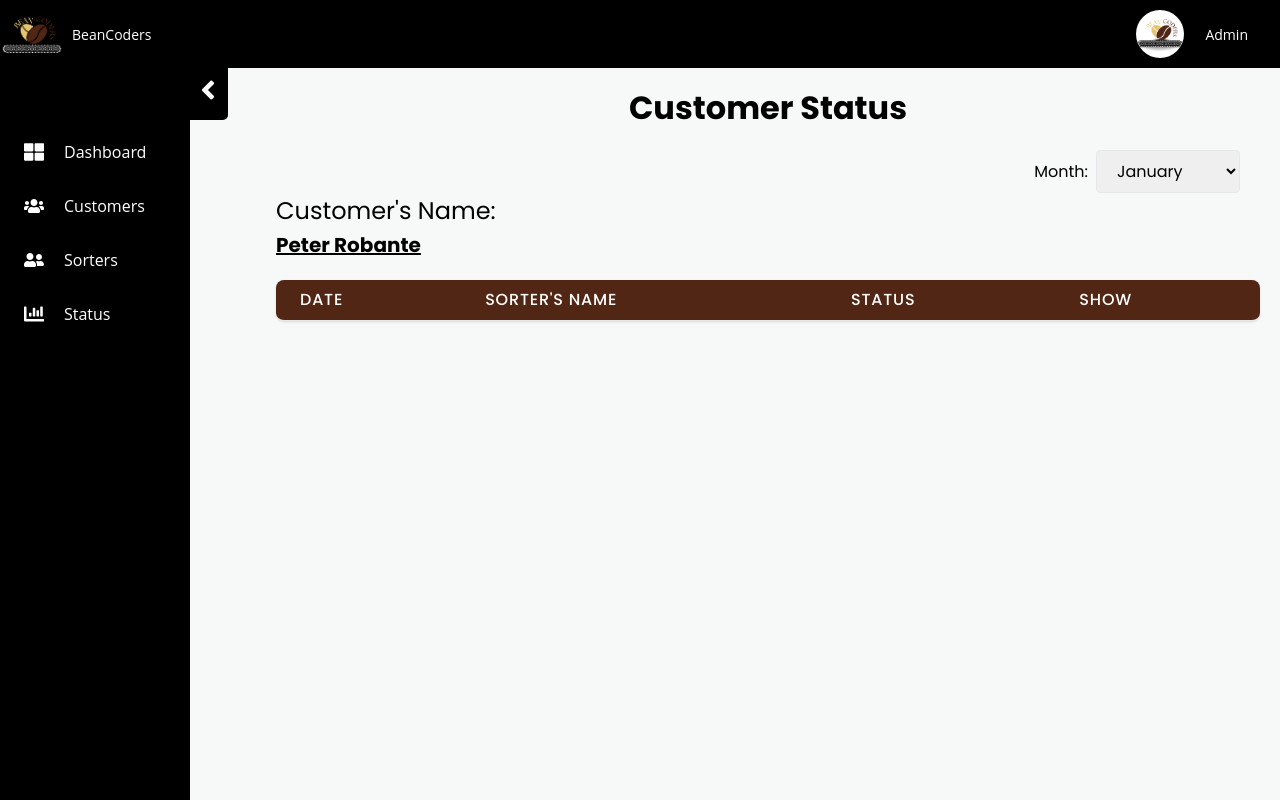
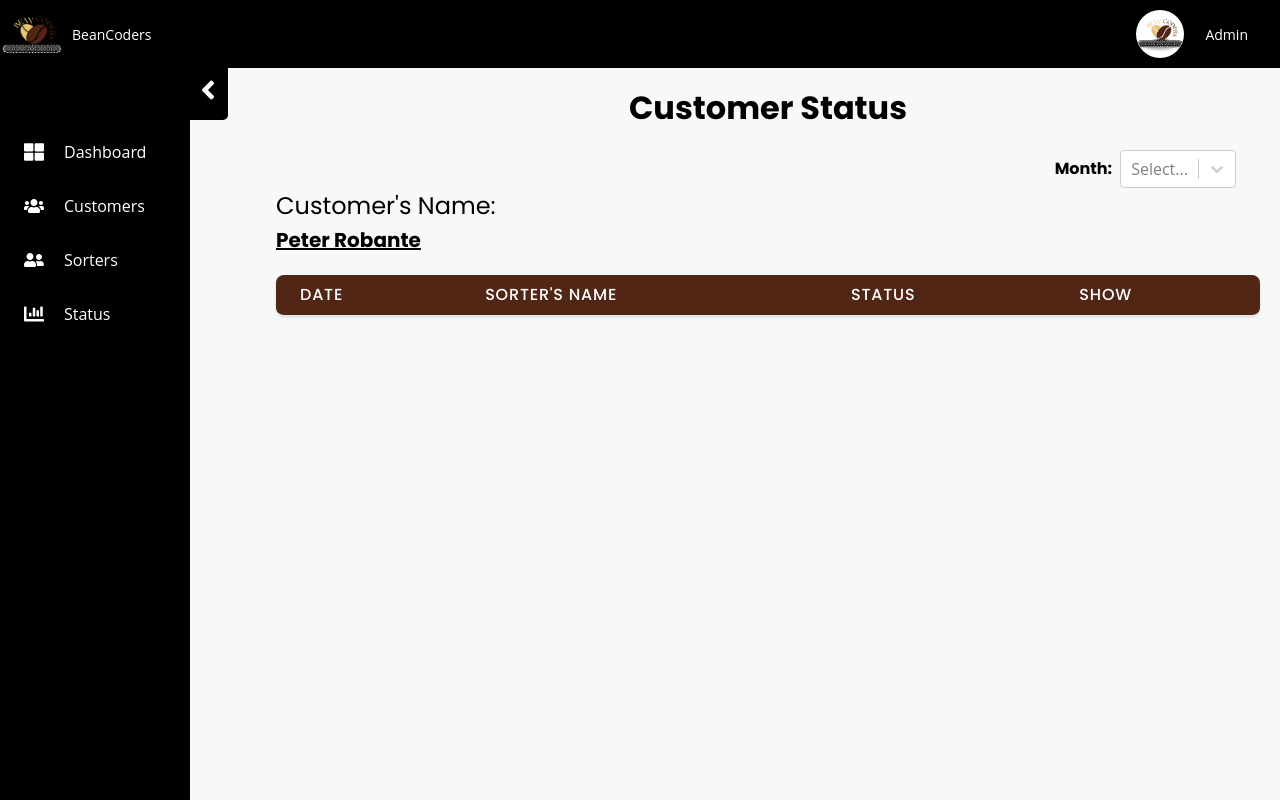
Before and after one commit to joephinecalapiz/beancoders-coffee-sorters, a React (Vite) app: page /customerstatus in a window 1280 px wide. Built offline with nearby package versions, Linux system fonts and the light colour scheme; no server answers.

Commit message:
update the codes

```diff
--- a/package.json
+++ b/package.json
@@ -17,7 +17,7 @@
     "axios": "^1.4.0",
     "chart.js": "^3.9.1",
     "dotenv": "^16.3.1",
-    "faker": "^6.6.6",
+    "faker": "^5.5.3",
     "react": "^18.2.0",
     "react-datepicker": "^4.16.0",
     "react-dom": "^18.2.0",
@@ -25,7 +25,8 @@
     "react-helmet-async": "^1.3.0",
     "react-hook-form": "^7.45.2",
     "react-icons": "^4.10.1",
-    "react-router-dom": "^6.14.2"
+    "react-router-dom": "^6.14.2",
+    "react-select": "^5.7.4"
   },
   "devDependencies": {
     "@types/react": "^18.2.15",
--- a/src/screens/DashboardScreen/Sorters.jsx
+++ b/src/screens/DashboardScreen/Sorters.jsx
@@ -98,6 +98,16 @@ const Sorters = () => {
     document.title = "Sorters";
   }, []);
 
+  const [searchText, setSearchText] = useState("");
+
+  const filteredSorters = allSorters.filter((sorter) =>
+    sorter.sorterName.toLowerCase().includes(searchText.toLowerCase())
+  );
+
+  const handleSearchInputChange = (e) => {
+    setSearchText(e.target.value);
+  };
+
   return (
     <>
       <Sidebar collapsed={navVisible} handleToggleSidebar={toggleSidebar} />
@@ -121,31 +131,15 @@ const Sorters = () => {
             >
               Sorters
             </h1>
-
-            <button
-              onClick={openModal}
-              className="px-4 py-2 text-white rounded focus:outline-none ml-3 mt-12"
-              onMouseEnter={(e) => {
-                e.target.style.backgroundColor = "#C4A484";
-                e.target.style.transition = "background-color 0.3s ease";
-              }}
-              onMouseLeave={(e) => {
-                e.target.style.backgroundColor = "#512615";
-                e.target.style.transition = "background-color 0.3s ease";
-              }}
-              style={{
-                backgroundColor: "#512615",
-                fontFamily: "'Poppins', sans-serif",
-              }}
-            >
-              Add New
-            </button>
           </div>
         </div>
 
         <div
           className={`p-5 ${navVisible ? "ml-0" : "sm:ml-64"}`}
           style={{
+            display: "flex",
+            justifyContent: "space-between",
+            alignItems: "center",
             transition: "margin-left 0.3s ease",
             marginTop: "-30px",
           }}
@@ -153,8 +147,29 @@ const Sorters = () => {
           <input
             type="text"
             placeholder="Search Sorters"
+            value={searchText}
+            onChange={handleSearchInputChange}
             className="px-4 py-2 border rounded focus:outline-none search-bar"
           />
+
+          <button
+            onClick={openModal}
+            className="px-4 py-2 text-white rounded focus:outline-none"
+            onMouseEnter={(e) => {
+              e.target.style.backgroundColor = "#C4A484";
+              e.target.style.transition = "background-color 0.3s ease";
+            }}
+            onMouseLeave={(e) => {
+              e.target.style.backgroundColor = "#512615";
+              e.target.style.transition = "background-color 0.3s ease";
+            }}
+            style={{
+              backgroundColor: "#512615",
+              fontFamily: "'Poppins', sans-serif",
+            }}
+          >
+            Add New
+          </button>
         </div>
 
         <div
@@ -202,7 +217,7 @@ const Sorters = () => {
                 </tr>
               </thead>
               <tbody className="bg-white divide-y divide-gray-200">
-                {allSorters.map((sorter) => (
+                {filteredSorters.map((sorter) => (
                   <tr key={sorter.id} className="sort-table">
                     <td className="poppins-font">{sorter.id}</td>
                     <td className="poppins-font">{sorter.sorterName}</td>
--- a/src/screens/DashboardScreen/SortingStatus.jsx
+++ b/src/screens/DashboardScreen/SortingStatus.jsx
@@ -1,12 +1,11 @@
 /** @format */
 
 import React, { useState, useEffect } from "react"; // Import useState
-import { useNavigate } from "react-router-dom";
 import Topbar from "../../component/Topbar";
 import Sidebar from "../../component/Sidebar";
 import "../.././css/sorting_status.css";
 import "../.././css/Sidebar.css";
-import api_endpoint from "../../config";
+import Select from "react-select";
 
 const SortingStatus = () => {
   const [navVisible, showNavbar] = useState(false);
@@ -26,7 +25,22 @@ const SortingStatus = () => {
     }
   }, [navVisible]);
 
-  const navigate = useNavigate();
+  const [selectedMonth, setSelectedMonth] = useState(null);
+
+  const monthOptions = [
+    { value: 1, label: "January" },
+    { value: 2, label: "February" },
+    { value: 3, label: "March" },
+    { value: 4, label: "April" },
+    { value: 5, label: "May" },
+    { value: 6, label: "June" },
+    { value: 7, label: "July" },
+    { value: 8, label: "August" },
+    { value: 9, label: "September" },
+    { value: 10, label: "October" },
+    { value: 11, label: "November" },
+    { value: 12, label: "December" },
+  ];
 
   return (
     <>
@@ -39,7 +53,6 @@ const SortingStatus = () => {
             transition: "margin-left 0.3s ease",
           }}
         >
-          {" "}
           <div className="flex items-center justify-center mb-1">
             <h1
               style={{
@@ -59,38 +72,35 @@ const SortingStatus = () => {
           style={{
             transition: "margin-left 0.3s ease",
             marginTop: "-30px",
+            fontFamily: "'Poppins', sans-serif",
           }}
         >
-          <div
-          className="flex items-center justify-end mb-15" // Add flex and justify-end
-          style={{
-            transition: "margin-left 0.3s ease",
-            marginRight: "20px", // Adjust the margin
-          }}
-        >
-          <label htmlFor="monthSelect" className="mr-2 poppins-font">
-            Month:
-          </label>
-          <select
-            id="monthSelect"
-            className="px-4 py-2 border rounded focus:outline-none"
-            style={{
-              fontFamily: "'Poppins', sans-serif",
-            }}
+          <div className="flex items-center justify-end mb-15 mr-6">
+            <label
+              htmlFor="monthSelect"
+              className="mr-2 bold"
+              style={{
+                fontFamily: "'Poppins', sans-serif",
+                fontWeight: "bold",
+              }}
             >
-              <option value="1" style={{ fontFamily: "'Poppins', sans-serif" }}>January</option>
-              <option value="2" style={{ fontFamily: "'Poppins', sans-serif" }}>February</option>
-              <option value="3" style={{ fontFamily: "'Poppins', sans-serif" }}>March</option>
-              <option value="4" style={{ fontFamily: "'Poppins', sans-serif" }}>April</option>
-              <option value="5" style={{ fontFamily: "'Poppins', sans-serif" }}>May</option>
-              <option value="6" style={{ fontFamily: "'Poppins', sans-serif" }}>June</option>
-              <option value="7" style={{ fontFamily: "'Poppins', sans-serif" }}>July</option>
-              <option value="8" style={{ fontFamily: "'Poppins', sans-serif" }}>August</option>
-              <option value="9" style={{ fontFamily: "'Poppins', sans-serif" }}>September</option>
-              <option value="10" style={{ fontFamily: "'Poppins', sans-serif" }}>October</option>
-              <option value="11" style={{ fontFamily: "'Poppins', sans-serif" }}>November</option>
-              <option value="12" style={{ fontFamily: "'Poppins', sans-serif" }}>December</option>
-            </select>
+              Month:
+            </label>
+
+            <Select
+              id="monthSelect"
+              options={monthOptions}
+              value={selectedMonth}
+              onChange={setSelectedMonth}
+              isSearchable={false} // Add this line to disable keyboard input
+              clearable={false}
+              styles={{
+                option: (provided) => ({
+                  ...provided,
+                  fontFamily: "'Poppins', sans-serif",
+                }),
+              }}
+            />
           </div>
         </div>
 
@@ -104,9 +114,29 @@ const SortingStatus = () => {
           }}
         >
           <div style={{ fontFamily: "'Poppins', sans-serif" }}>
-          <span style={{ display: "block", fontFamily: "'Poppins', sans-serif", fontSize: "24px", marginBottom: "1px" }}>Customer's Name:</span>
-          <span style={{ display: "block", fontFamily: "'Poppins', sans-serif", fontSize: "20px", textDecoration: "underline", fontWeight: "bold", marginBottom: "20px",}}>Peter Robante</span>
-        </div>
+            <span
+              style={{
+                display: "block",
+                fontFamily: "'Poppins', sans-serif",
+                fontSize: "24px",
+                marginBottom: "1px",
+              }}
+            >
+              Customer's Name:
+            </span>
+            <span
+              style={{
+                display: "block",
+                fontFamily: "'Poppins', sans-serif",
+                fontSize: "20px",
+                textDecoration: "underline",
+                fontWeight: "bold",
+                marginBottom: "20px",
+              }}
+            >
+              Peter Robante
+            </span>
+          </div>
 
           <div className="shadow overflow-hidden border-b border-gray-200 sm:rounded-lg">
             <table className="status-table min-w-full divide-y divide-gray-200">
--- a/src/screens/DashboardScreen/Status.jsx
+++ b/src/screens/DashboardScreen/Status.jsx
@@ -74,30 +74,15 @@ const Status = () => {
             >
               Sorting Status
             </h1>
-            <button
-              onClick={openModal}
-              className="px-4 py-2 text-white rounded focus:outline-none ml-3 mt-12"
-              onMouseEnter={(e) => {
-                e.target.style.backgroundColor = "#C4A484";
-                e.target.style.transition = "background-color 0.3s ease";
-              }}
-              onMouseLeave={(e) => {
-                e.target.style.backgroundColor = "#512615";
-                e.target.style.transition = "background-color 0.3s ease";
-              }}
-              style={{
-                backgroundColor: "#512615",
-                fontFamily: "'Poppins', sans-serif",
-              }}
-            >
-              Add New
-            </button>
           </div>
         </div>
 
         <div
           className={`p-5 ${navVisible ? "ml-0" : "sm:ml-64"}`}
           style={{
+            display: "flex",
+            justifyContent: "space-between",
+            alignItems: "center",
             transition: "margin-left 0.3s ease",
             marginTop: "-30px",
           }}
@@ -107,6 +92,25 @@ const Status = () => {
             placeholder="Search Sorters"
             className="px-4 py-2 border rounded focus:outline-none search-bar"
           />
+
+          <button
+            onClick={openModal}
+            className="px-4 py-2 text-white rounded focus:outline-none"
+            onMouseEnter={(e) => {
+              e.target.style.backgroundColor = "#C4A484";
+              e.target.style.transition = "background-color 0.3s ease";
+            }}
+            onMouseLeave={(e) => {
+              e.target.style.backgroundColor = "#512615";
+              e.target.style.transition = "background-color 0.3s ease";
+            }}
+            style={{
+              backgroundColor: "#512615",
+              fontFamily: "'Poppins', sans-serif",
+            }}
+          >
+            Add New
+          </button>
         </div>
 
         <div
```
Also changed, not shown: src/screens/DashboardScreen/Customers.jsx (+41 -27 lines), 2 other files (tests, documents, lock files or other folders).
